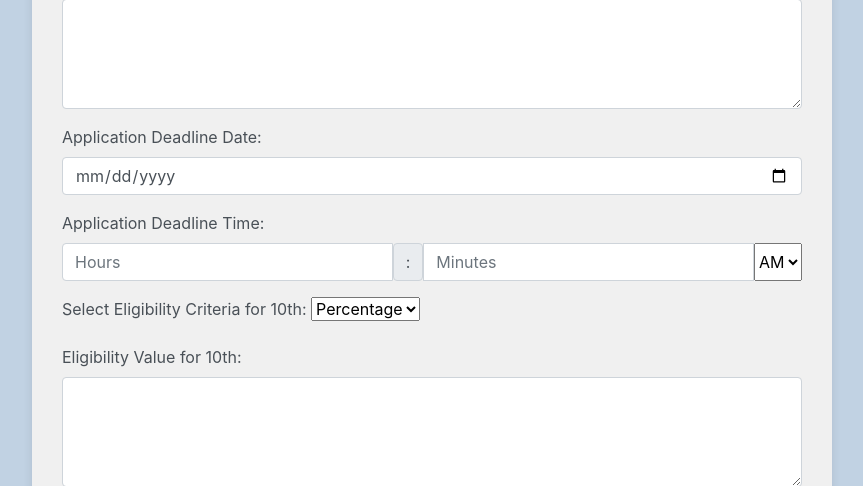
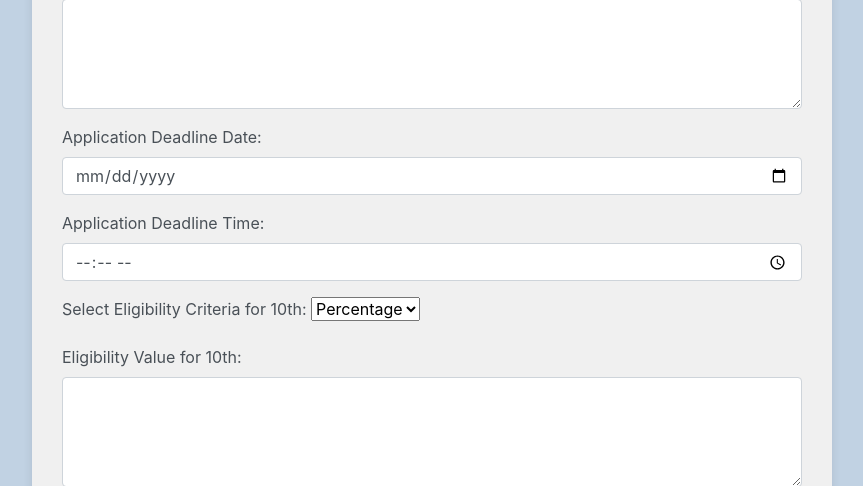
Before and after one commit to Aqib-Ansari/AI_Driven_Placement, a Flask app: page /post_job in a window 1280 px wide. Shown: the part 681-1167 px from the top of the page, without its empty margins (208-1071 px from the left). Run offline with Flask 3, Linux system fonts and the light colour scheme; some libraries are stand-ins or nearby versions.

```diff
--- a/sql_functions.py
+++ b/sql_functions.py
@@ -556,7 +556,7 @@ if __name__ == "__main__":
 #                    FOREIGN KEY (company_id) REFERENCES company_registration(id))''')
     # print(insert_job_posting(company_id=1,job_role="a",job_type="b",skills_required="c",num_employees=500,num_openings=4,company_description="abc",responsibilities="response"))
     # insert_resume(email="aqib@gmail.com",filename="aqib.pdf")
-    cursor.execute("desc job_posting")
+    cursor.execute("")
     output = cursor.fetchall()
     print(output)
     for i in output:
@@ -566,4 +566,5 @@ if __name__ == "__main__":
         print('\n')
     # print(validate_company_login('aqibansari22298@gmail.com',password="password"))
 
+
     connection.commit()
--- a/templates/post_job.html
+++ b/templates/post_job.html
@@ -145,13 +145,7 @@
         <div class="form-group">
             <label for="application_deadline_time">Application Deadline Time:</label>
             <div class="input-group">
-                <input type="number" class="form-control" id="hours" name="hours" placeholder="Hours" min="1" max="12" required>
-                <span class="input-group-text">:</span>
-                <input type="number" class="form-control" id="minutes" name="minutes" placeholder="Minutes" min="0" max="59" required>
-                <select class="form-select" id="time_period" name="time_period" required>
-                    <option value="AM">AM</option>
-                    <option value="PM">PM</option>
-                </select>
+                <input type="time" class="form-control" id="hours" name="hours" placeholder="Hours" min="1" max="12" required>
             </div>
         </div>
 
```
